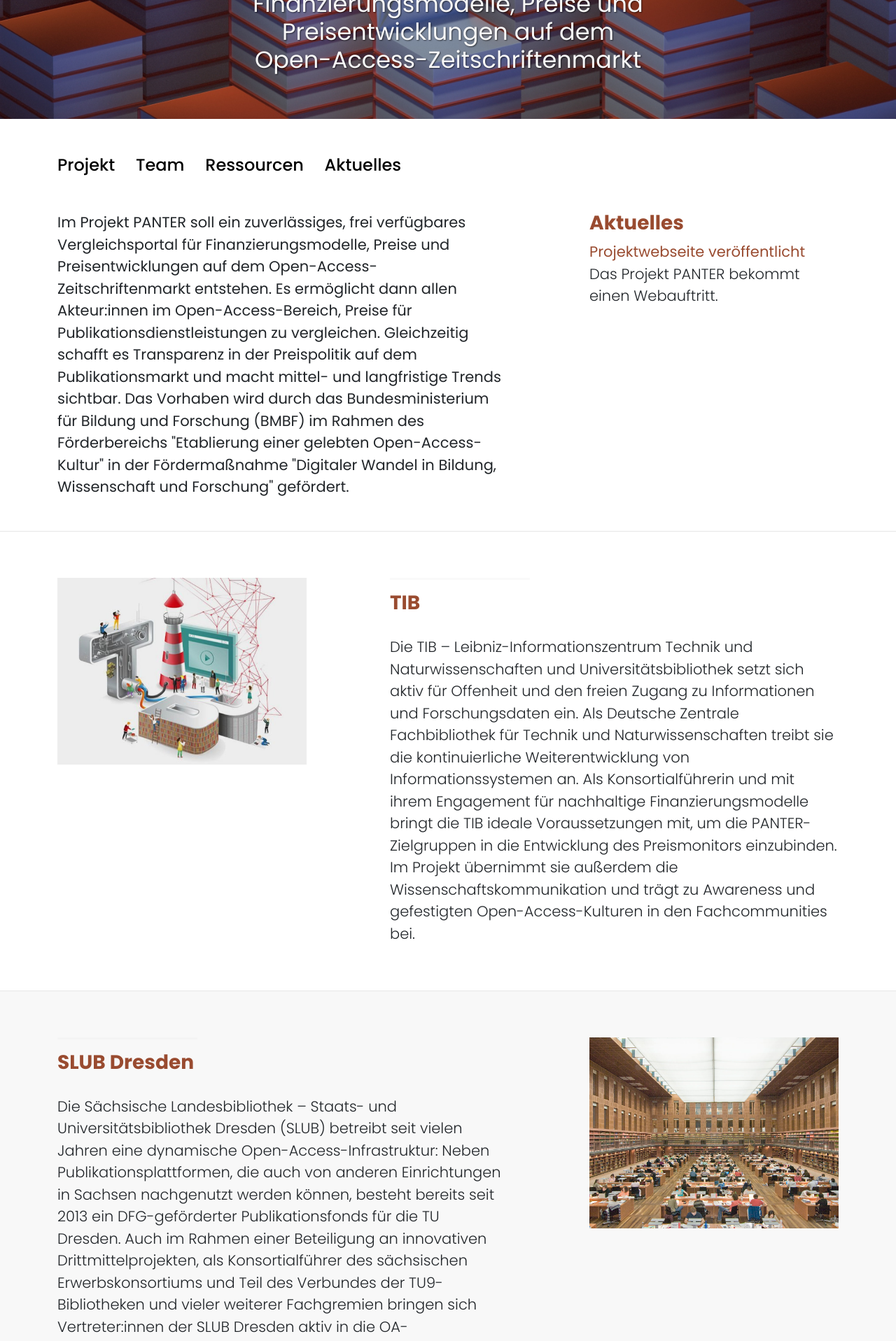
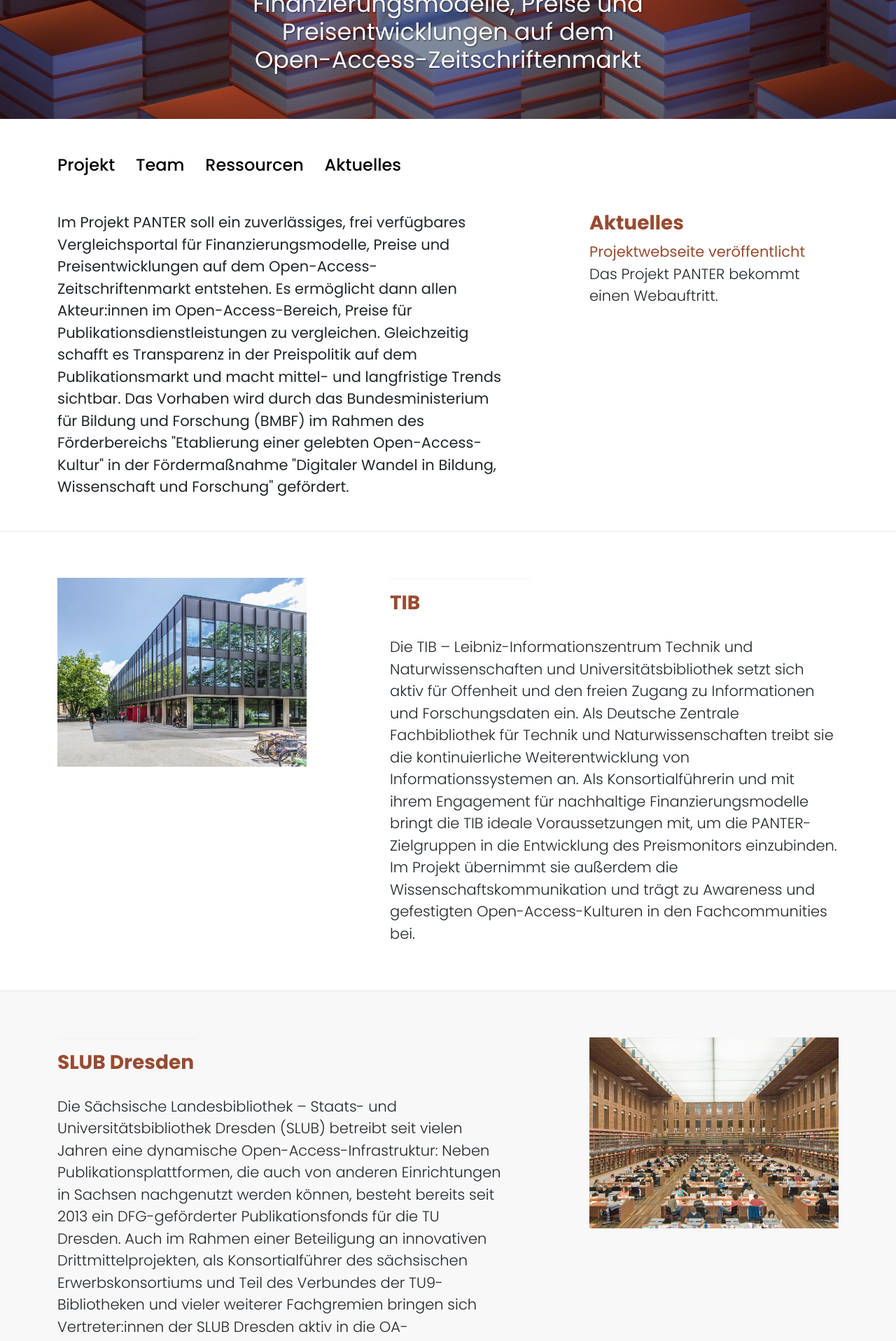
Before and after one commit to panter-project/panter-project.github.io, a Jekyll site: the page built from index.html, in a window 1280 px wide. Shown: the part 317-2234 px from the top of the page at 70% size. Built offline with Jekyll 4.4.1, drawn with Linux system fonts in a browser that asks for light colours.

Commit message:
update tib image

```diff
--- a/_partners/01-partners-tib.markdown
+++ b/_partners/01-partners-tib.markdown
@@ -1,6 +1,6 @@
 ---
 layout: default
-img: csm_jb-online-news_d420953793.jpeg
+img: TIB_Aussenansicht_RGB.jpg
 category: Partners
 title: TIB
 link: https://tib.eu/
```
Also changed, not shown: img/partners/TIB_Aussenansicht_RGB.jpg (added), img/partners/csm_jb-online-news_d420953793.jpeg (deleted).
